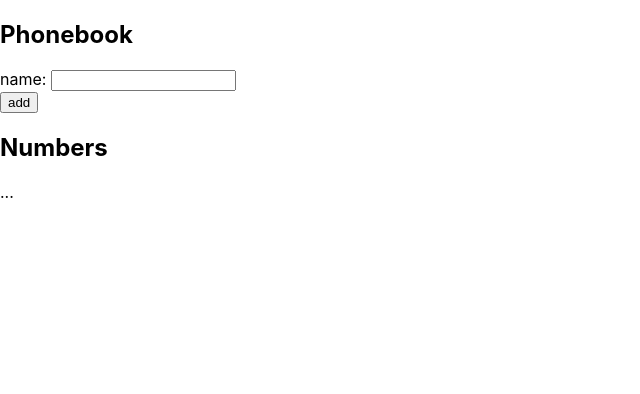
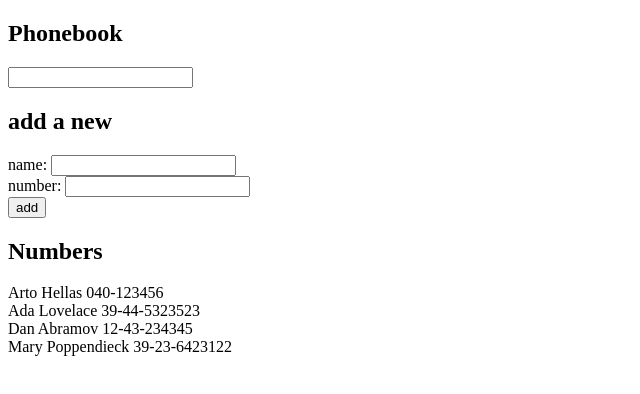
Before and after one commit to RanchHowards/fullstack_open, a React (Create React App) app in the folder part2/phonebook/: page / in a window 1280 px wide. Shown: the top 394 px of the page, without its empty margins (0-640 px from the left). Built offline with nearby package versions, Linux system fonts and the light colour scheme.

Commit message:
finish 2.10

```diff
--- a/part2/phonebook/src/App.js
+++ b/part2/phonebook/src/App.js
@@ -1,25 +1,68 @@
 import React, { useState } from 'react'
+
+import Filter from './Components/Filter'
+import People from './Components/People'
+import PersonForm from './Components/Form'
 
 const App = () => {
   const [persons, setPersons] = useState([
-    { name: 'Arto Hellas' }
+    { name: 'Arto Hellas', number: '040-123456' },
+    { name: 'Ada Lovelace', number: '39-44-5323523' },
+    { name: 'Dan Abramov', number: '12-43-234345' },
+    { name: 'Mary Poppendieck', number: '39-23-6423122' }
   ])
   const [newName, setNewName] = useState('')
+  const [newNumber, setNewNumber] = useState('')
+  const [searchName, setSearchName] = useState('')
+
+  const addName = (event) => {
+    event.preventDefault()
+    if (persons.find(person => person.name === newName)) {
+      alert(`${newName} is already in the phonebook`)
+    }
+
+    else {
+      setPersons(persons.concat({ name: newName, number: newNumber }))
+      setNewName("")
+      setNewNumber("")
+    }
+  }
+  const addNewName = (event) => {
+    setNewName(event.target.value)
+  }
+  const addNewNumber = (event) => {
+    setNewNumber(event.target.value)
+  }
+
+  const reg = new RegExp(searchName, "i");
+
+  const searchPersons = persons.filter(person => reg.exec(person.name))
+
+  const changeSearchName = (event) => {
+    setSearchName(event.target.value)
+
+  }
+
 
   return (
     <div>
+      {/* <div>debug: {searchPersons}</div> */}
       <h2>Phonebook</h2>
-      <form>
-        <div>
-          name: <input />
-        </div>
-        <div>
-          <button type="submit">add</button>
-        </div>
-      </form>
+      <Filter changeSearchName={changeSearchName} />
+
+      <h2>add a new</h2>
+      <PersonForm
+        newName={newName}
+        newNumber={newNumber}
+        addNewNumber={addNewNumber}
+        addName={addName}
+        addNewName={addNewName}
+      />
       <h2>Numbers</h2>
-      ...
+      <People searchName={searchName} persons={searchPersons} />
     </div>
+
+
   )
 }
 
--- /dev/null
+++ b/part2/phonebook/src/Components/Filter.js
@@ -0,0 +1,10 @@
+import React from 'react'
+
+const Filter = (props) => {
+
+    return (
+        <input value={props.searchName} onChange={props.changeSearchName} />
+    )
+}
+
+export default Filter
--- /dev/null
+++ b/part2/phonebook/src/Components/Form.js
@@ -0,0 +1,21 @@
+import React from 'react'
+
+const PersonForm = (props) => {
+    return (
+        <form onSubmit={props.addName}>
+            <div>
+                name: <input value={props.newName}
+                    onChange={props.addNewName} />
+            </div>
+            <div>
+                number: <input value={props.newNumber}
+                    onChange={props.addNewNumber} />
+            </div>
+            <div>
+                <button >add</button>
+            </div>
+        </form>
+    )
+}
+
+export default PersonForm
--- /dev/null
+++ b/part2/phonebook/src/Components/People.js
@@ -0,0 +1,12 @@
+import React from 'react'
+
+
+const People = ({ persons }) => {
+
+    return (persons.map(person => <Person key={person.name} person={person} />))
+}
+const Person = ({ person }) => {
+
+    return (<div>{person.name} {person.number}</div>)
+}
+export default People
--- a/part2/phonebook/src/index.js
+++ b/part2/phonebook/src/index.js
@@ -1,17 +1,7 @@
-import React from 'react';
-import ReactDOM from 'react-dom';
-import './index.css';
-import App from './App';
-import reportWebVitals from './reportWebVitals';
+import ReactDOM from 'react-dom'
+import App from './App'
 
 ReactDOM.render(
-  <React.StrictMode>
-    <App />
-  </React.StrictMode>,
+  <App />,
   document.getElementById('root')
-);
-
-// If you want to start measuring performance in your app, pass a function
-// to log results (for example: reportWebVitals(console.log))
-// or send to an analytics endpoint. Learn more: https://bit.ly/CRA-vitals
-reportWebVitals();
+)
```
